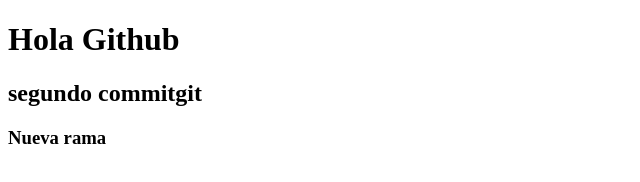
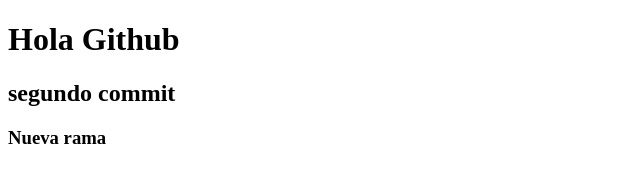
Before and after one commit to frienchi/repo-prueba, a plain HTML site: page index.html in a window 1280 px wide. Shown: the full height of the page, 0-640 px from the left. Drawn offline with Linux system fonts and the light colour scheme.

Commit message:
solucion?

```diff
--- a/index.html
+++ b/index.html
@@ -11,7 +11,7 @@
     <h1>
         Hola Github
     </h1>
-    <h2>segundo commitgit</h2>
+    <h2>segundo commit</h2>
     <h3>Nueva rama</h3>
 </body>
 </html>
```
